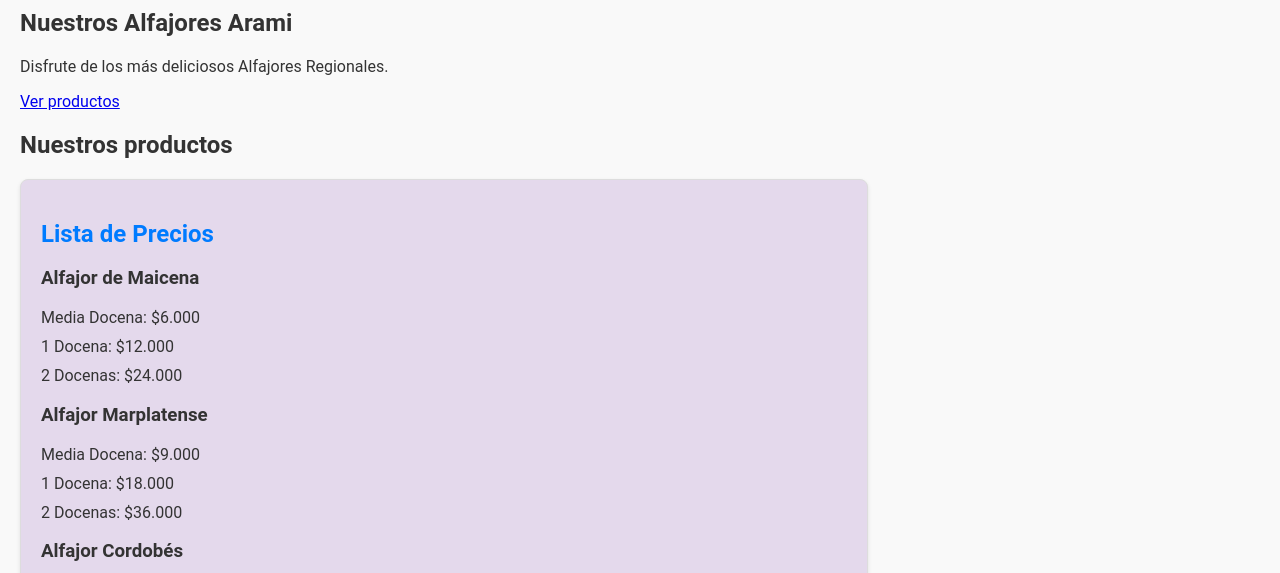
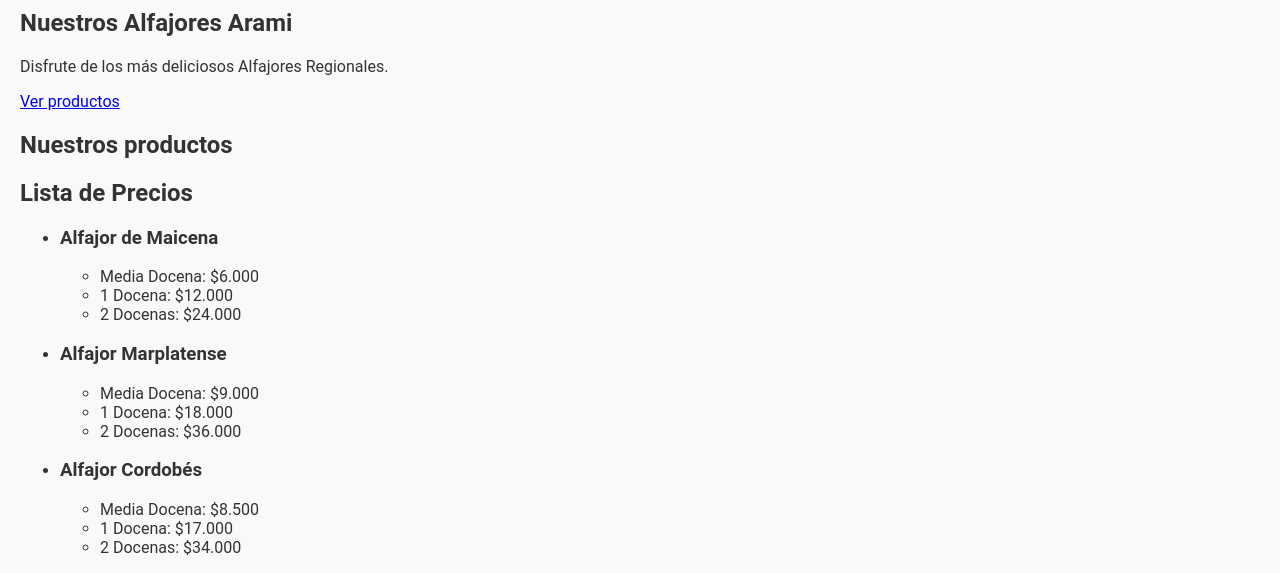
Before and after one commit to CintiaOsorioDuartesakura/proyecto-finalTalentotech-ecommerce--Cintia-Osorio-duarte-, a plain HTML site: page productos.html in a window 1280 px wide. Shown: the part 152-725 px from the top of the page. Drawn offline with Linux system fonts and the light colour scheme.

Commit message:
Actualizo link de Head
Unifico estilos en Head agrego links faltantes

```diff
--- a/productos.html
+++ b/productos.html
@@ -3,8 +3,11 @@
 <head>
     <meta charset="UTF-8">
     <link rel="stylesheet" href="estilos.css" />
-    <link rel="stylesheet" href="productos.css">
-    <meta name="viewport" content="width=device-width, initial-scale=1.0">
+  <link rel="preconnect" href="https://fonts.googleapis.com">
+<link rel="preconnect" href="https://fonts.gstatic.com" crossorigin>
+<link href="https://fonts.googleapis.com/css2?family=Roboto+Mono:ital,wght@0,100..700;1,100..700&display=swap" rel="stylesheet">
+<link rel="stylesheet" href="https://cdnjs.cloudflare.com/ajax/libs/font-awesome/5.15.4/css/all.min.css">
+<meta name="viewport" content="width=device-width, initial-scale=1.0">
     <title>Alfajores Arami</title>
 </head>
 <body>
```
